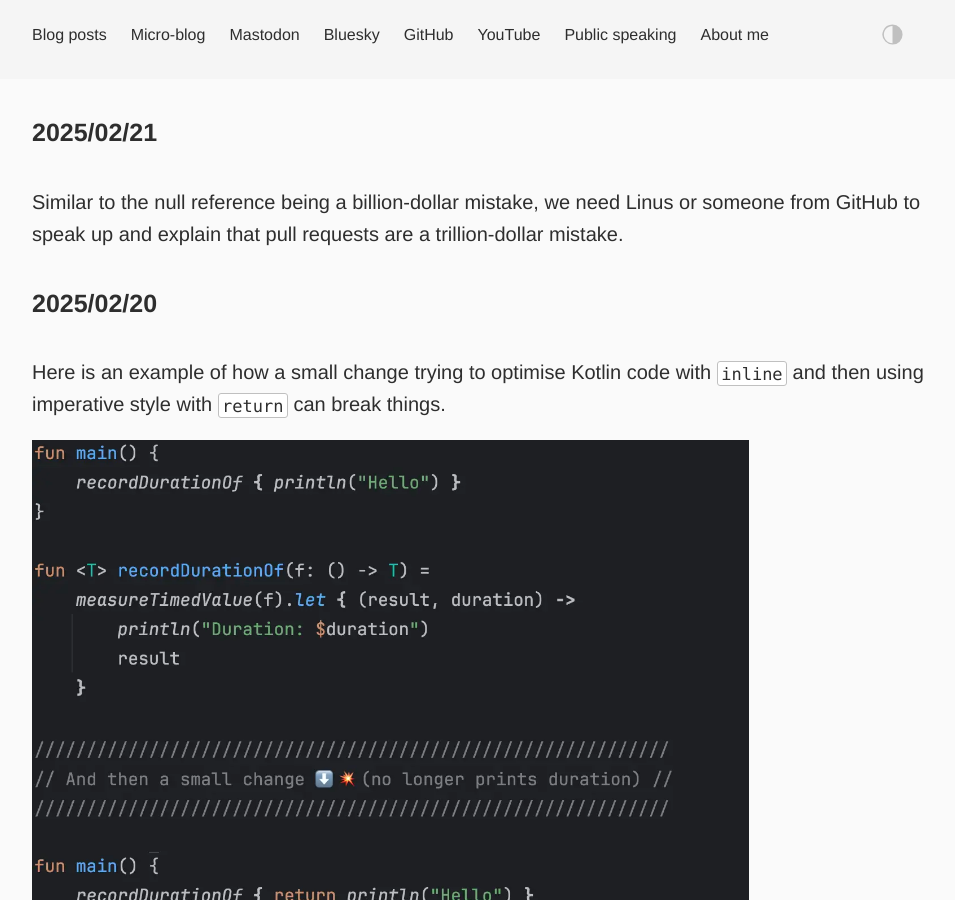
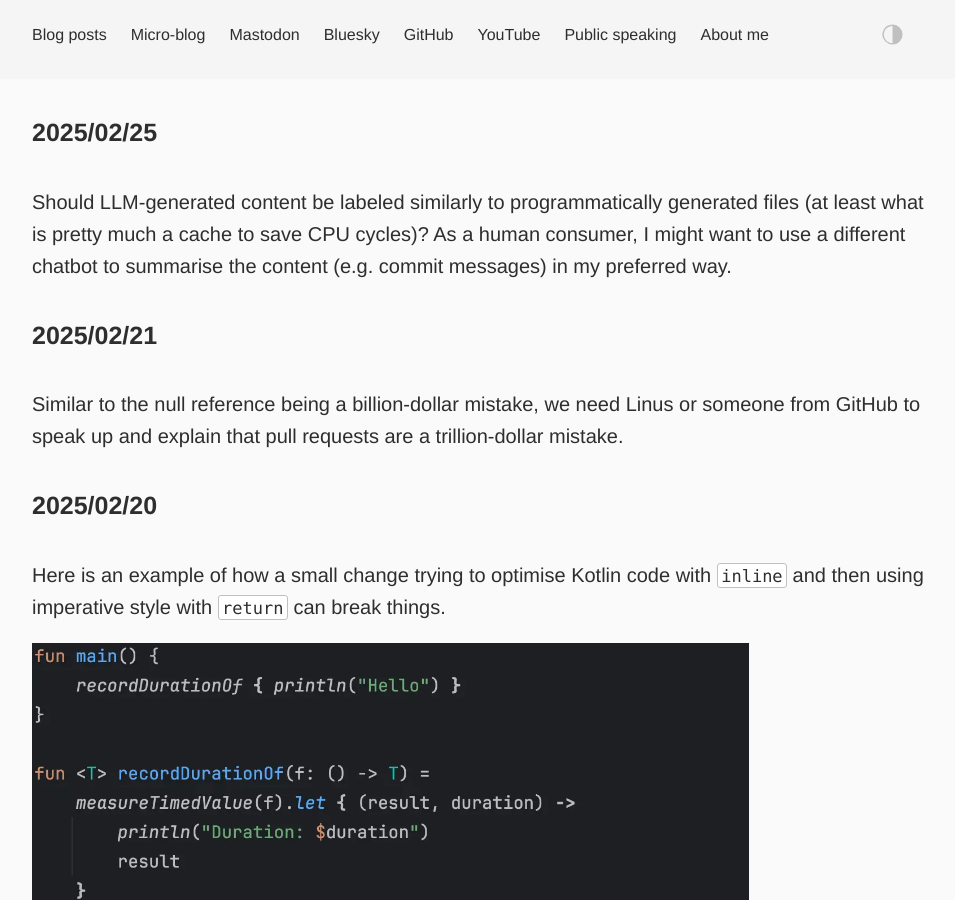
Before and after one commit to dkandalov/dkandalov.github.io, a Jekyll site: the page built from micro-blog.md, in a window 1280 px wide and 900 px high. Shown: the whole window, without its empty margins (160-1115 px from the left). Built offline with Jekyll 4.4.1, drawn with Linux system fonts in a browser that asks for light colours.

Commit message:
updated micro-blog

```diff
--- a/micro-blog.md
+++ b/micro-blog.md
@@ -2,6 +2,9 @@
 layout: post
 permalink: /micro-blog/
 ---
+
+#### 2025/02/25
+Should LLM-generated content be labeled similarly to programmatically generated files (at least what is pretty much a cache to save CPU cycles)? As a human consumer, I might want to use a different chatbot to summarise the content (e.g. commit messages) in my preferred way.
 
 #### 2025/02/21
 Similar to the null reference being a billion-dollar mistake, we need Linus or someone from GitHub to speak up and explain that pull requests are a trillion-dollar mistake.
```
